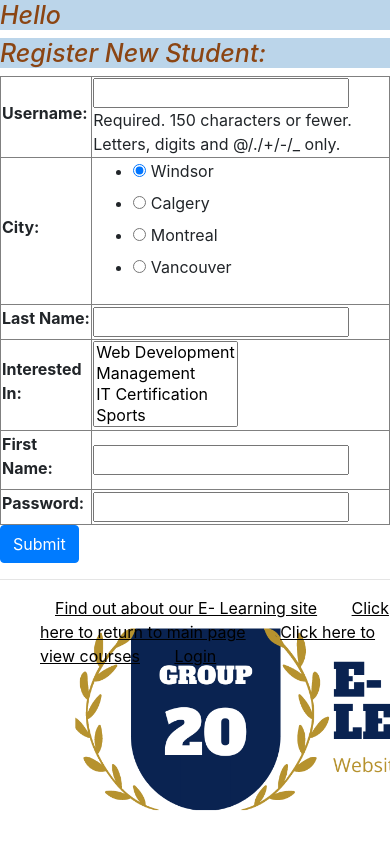
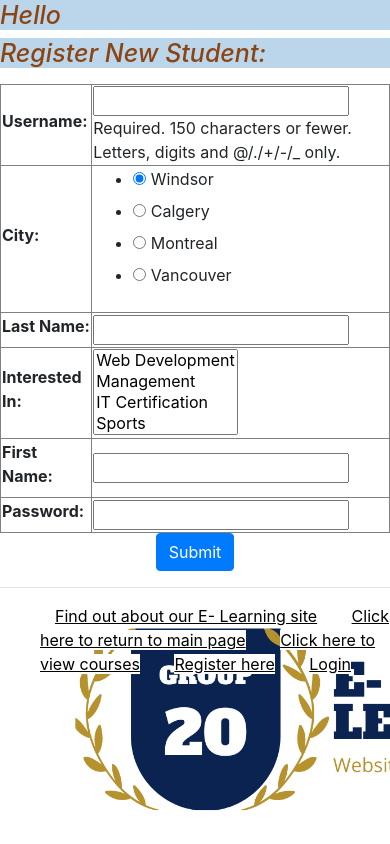
Before and after one commit to Anureet-Sidhu/e-learning, a Django app: page /myapp/register in a window 390 px wide. Run offline with Django 3.2, Linux system fonts and the light colour scheme; data comes from the database, SQL or seed files in the repository; both versions use the stored data as it was after the commit; some libraries are stand-ins or nearby versions.

Commit message:
Register module
Added register module

```diff
--- a/myapp/forms.py
+++ b/myapp/forms.py
@@ -25,6 +25,7 @@ class RegisterForm(forms.ModelForm):
     class Meta:
         model = Student
         fields = {'username', 'password', 'first_name', 'last_name', 'city', 'interested_in'}
+        field_order = ['username', 'password', 'first_name', 'last_name', 'city', 'interested_in']
         widgets = {
             'city': forms.RadioSelect(attrs={'class': 'radio'}),
             'password': forms.PasswordInput
--- a/myapp/static/myapp/style.css
+++ b/myapp/static/myapp/style.css
@@ -22,4 +22,8 @@ margin: 15px;
 a{
     text-decoration: underline !important;
     color: black !important;
+    background: white !important;
 }
+.error{
+    color: red;
+}
--- a/myapp/templates/myapp/base.html
+++ b/myapp/templates/myapp/base.html
@@ -24,6 +24,7 @@ Learning site</a></li>
          <li class="hbar1"><a href = "{% url 'myapp:myaccount' %}">Click here to view your account</a></li>
      <li class="hbar1"><a href = "{% url 'myapp:login' %}">Logout</a></li>
         {% else %}
+        <li class="hbar1"><a href = "{% url 'myapp:register' %}">Register here</a></li>
         <li class="hbar1"><a href = "{% url 'myapp:login' %}">Login</a></li>
     {% endif %}
             </ul>
--- a/myapp/templates/myapp/register.html
+++ b/myapp/templates/myapp/register.html
@@ -4,21 +4,21 @@
 {% endblock %}
 {% block body_block %}
     <div class="row">
-    <div class="col-md-4"></div>
+    <div class="col-md-1"></div>
             <div class="col-md-4">
                 <h1>Register New Student:</h1>
+                <p class="error">{{ msg }}</p>
 <form method="post">
   {% csrf_token %}
   <table border="1">
     {{ form }}
   </table>
-    <div class="row">
-    <div class="col-md-4"></div>
-            <div class="col-md-4">
+
+            <div class="text-center">
   <button class="btn btn-primary" type="submit">Submit</button>
             </div></div>
 </form>
                 </div>
-        <div class="col-md-4"></div>
+
     </div>
 {% endblock %}
--- a/myapp/views.py
+++ b/myapp/views.py
@@ -7,9 +7,7 @@ from django.shortcuts import get_object_or_404, render
 from .forms import OrderForm, InterestForm, RegisterForm
 from django.contrib.auth import authenticate, login, logout
 from django.contrib.auth.decorators import login_required
-import logging
 
-logger = logging.getLogger(__name__)
 # Create your views here.
 def index(request):
     top_list = Topic.objects.all().order_by('id')[:10]
@@ -78,13 +76,6 @@ def user_login(request):
         username = request.POST['username']
         password = request.POST['password']
         user = authenticate(username=username, password=password)
-        request.session.set_test_cookie()
-        if request.session.test_cookie_worked():
-            request.session.delete_test_cookie()
-            logger.error("Cookie works!")
-        else:
-            logger.error("Please enable cookies and try again.")
-
         if user:
             if user.is_active:
                 login(request, user)
@@ -124,8 +115,9 @@ def register(request):
             top_list = Topic.objects.all().order_by('id')[:10]
             return render(request, 'myapp/index.html', {'top_list': top_list, 'msg': msg})
         else:
-            msg = 'Student registration failed'
-            return render(request, 'myapp/register.html', {'msg': msg})
+            msg = 'Student registration failed. Please provide valid data!'
+            form = RegisterForm()
+            return render(request, 'myapp/register.html', {'msg': msg, 'form': form})
     else:
         form = RegisterForm()
         return render(request, 'myapp/register.html', {'form': form})
```
Also changed, not shown: db.sqlite3.
